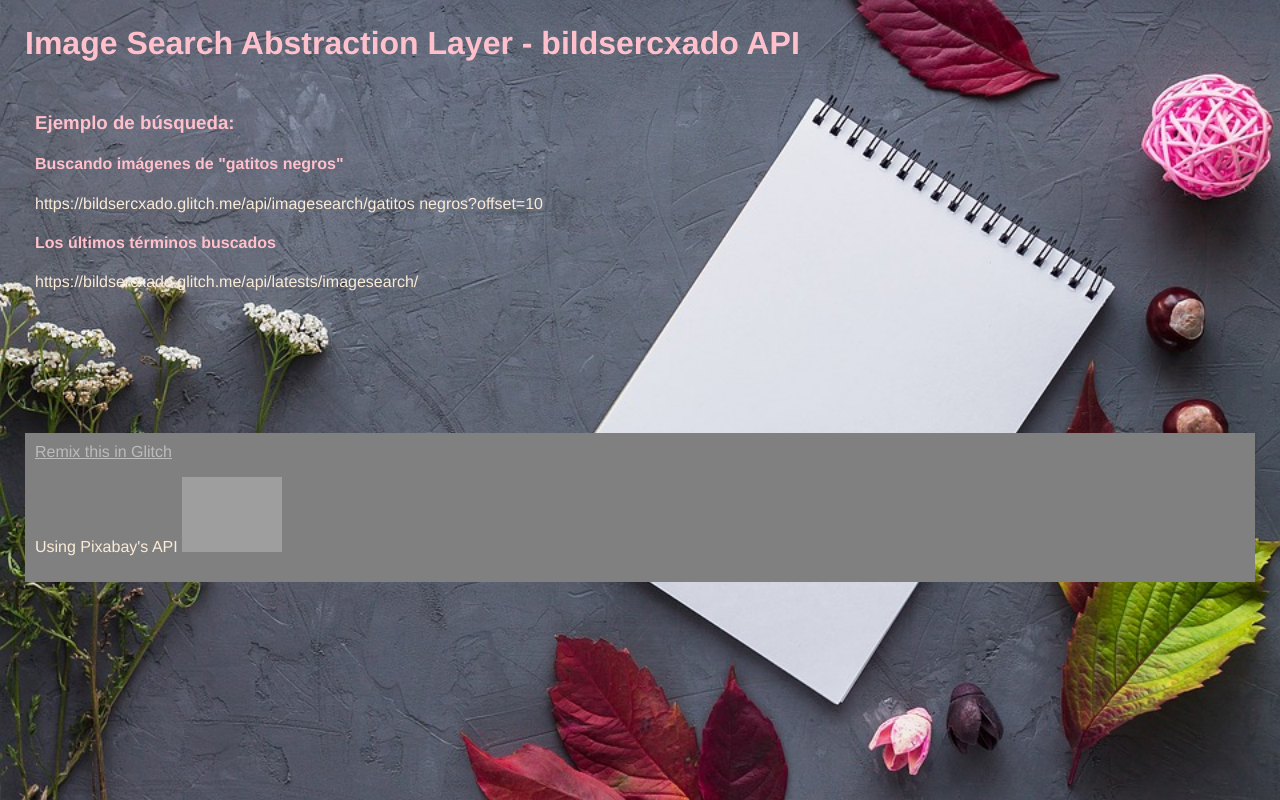
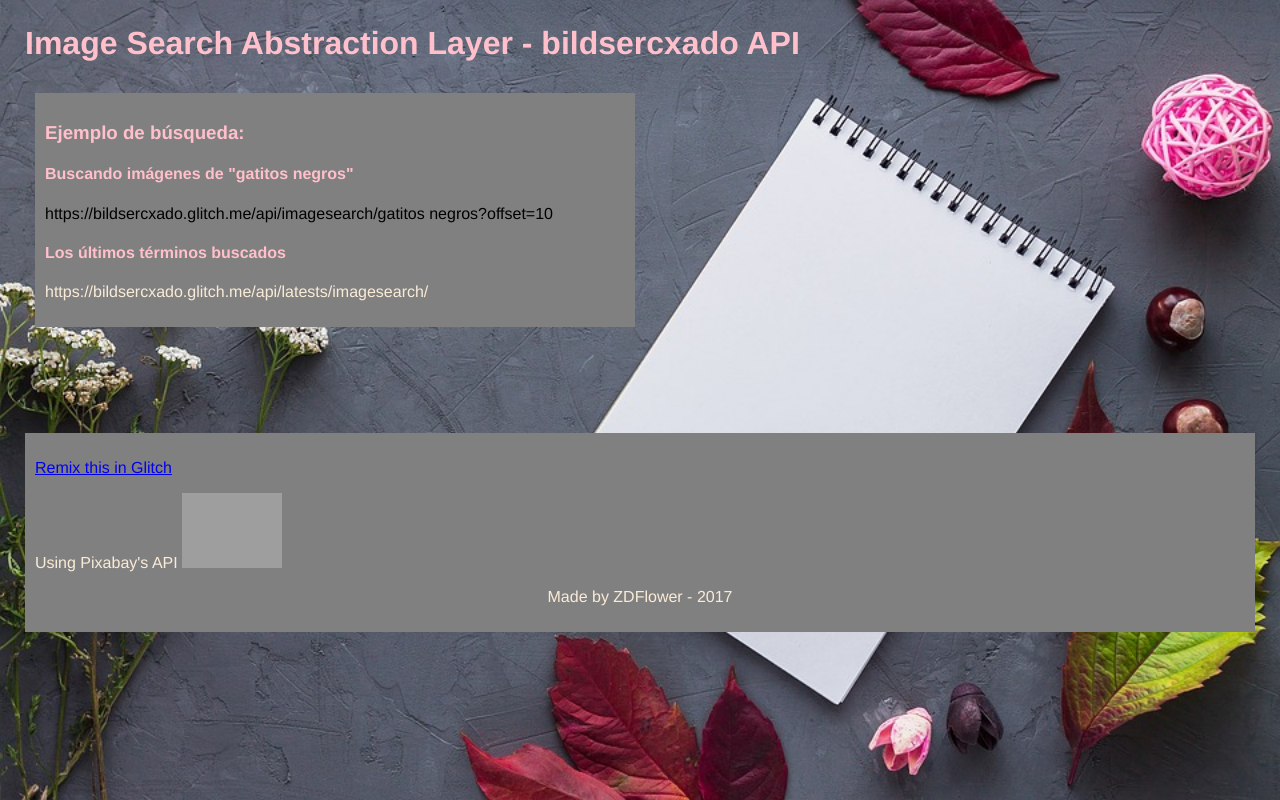
Before and after one commit to zdflower/bildsercxadoAPI, a website: page views/index.html in a window 1280 px wide. Drawn offline with Linux system fonts and the light colour scheme; grey boxes are pictures that could not be loaded.

Commit message:
Update index.html

```diff
--- a/views/index.html
+++ b/views/index.html
@@ -17,22 +17,29 @@
     </header>
 
     <main>
+      <div class="box">
       <h3>Ejemplo de búsqueda:</h3>
       <h4>Buscando imágenes de "gatitos negros"</h4>
-      <p class="blackBg">
+      <p">
         https://bildsercxado.glitch.me/api/imagesearch/gatitos negros?offset=10
       </p>
       <h4>Los últimos términos buscados</h4>
-      <p class="blackBg">
+      <p>
         https://bildsercxado.glitch.me/api/latests/imagesearch/
       </p>
+      </div>
     </main>
 
     <footer>
-      <a href="https://glitch.com">
+      <p>
+        <a href="https://glitch.com">
         Remix this in Glitch
       </a>
+      </p>
       <p>Using Pixabay's API <a href="https://pixabay.com"><img src="https://pixabay.com/static/img/logo.png" width="100px"></a></p>
+      <p class="txtc">
+        Made by ZDFlower - 2017
+      </p>
     </footer>
 
   </body>
```
